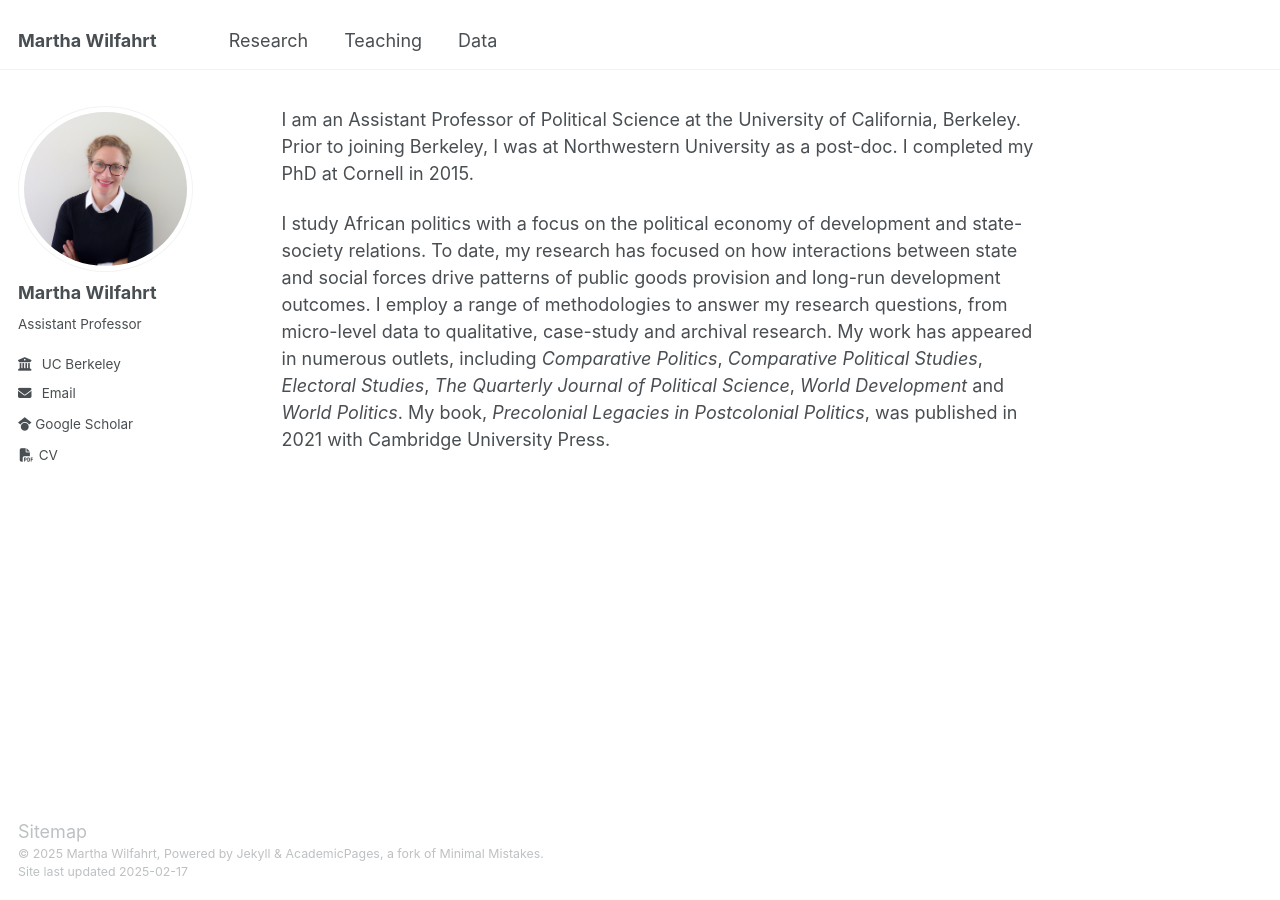
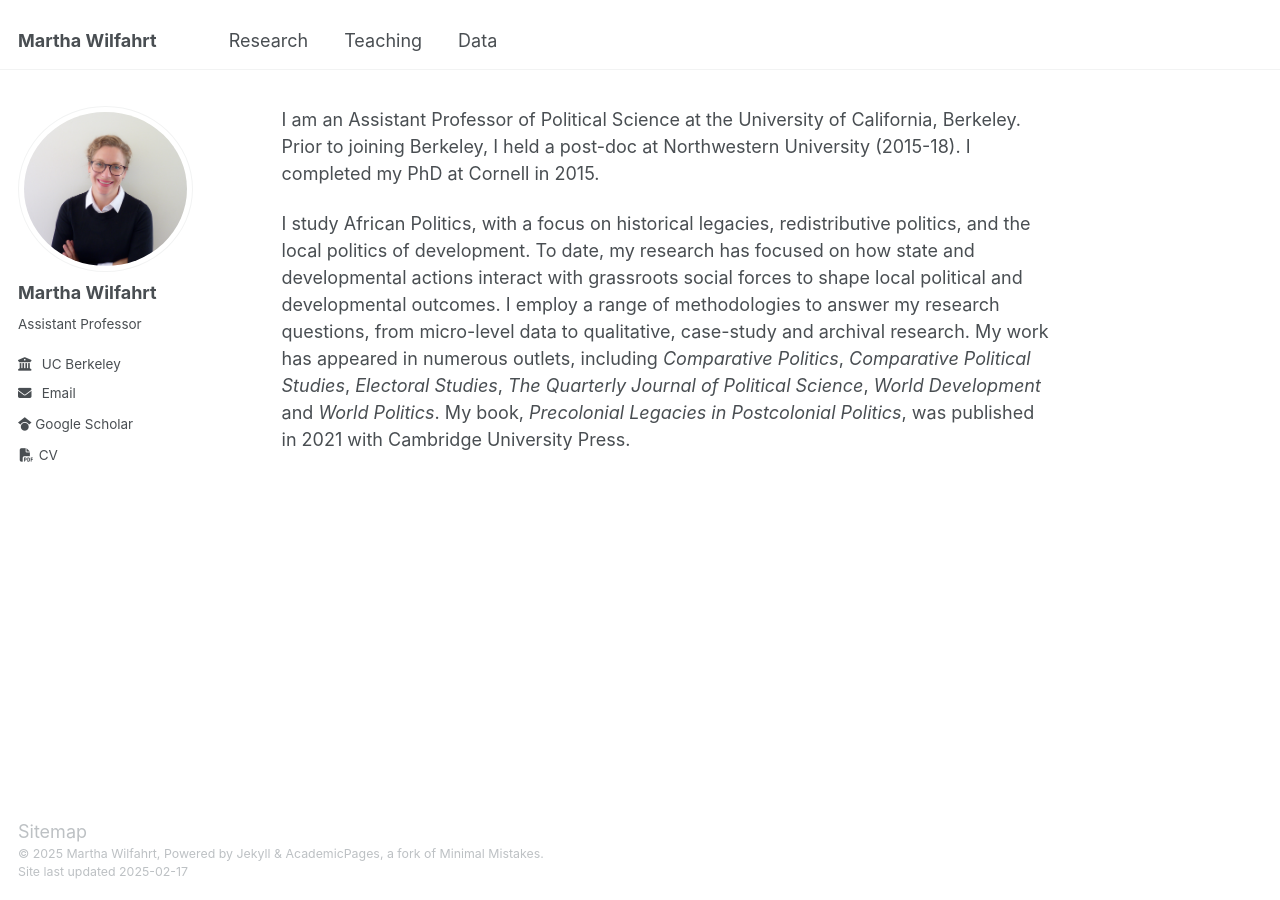
Before and after one commit to martha-wilfahrt/martha-wilfahrt.github.io, a Jekyll site: the page built from _pages/about.md, in a window 1280 px wide. Built offline with Jekyll 4.4.1, drawn with Linux system fonts in a browser that asks for light colours.

Commit message:
Update about.md

```diff
--- a/_pages/about.md
+++ b/_pages/about.md
@@ -7,6 +7,6 @@ redirect_from:
   - /about.html
 ---
 
-I am an Assistant Professor of Political Science at the University of California, Berkeley. Prior to joining Berkeley, I was at Northwestern University as a post-doc. I completed my PhD at Cornell in 2015.
+I am an Assistant Professor of Political Science at the University of California, Berkeley. Prior to joining Berkeley, I held a post-doc at Northwestern University (2015-18). I completed my PhD at Cornell in 2015.
 
-I study African politics with a focus on the political economy of development and state-society relations. To date, my research has focused on how interactions between state and social forces drive patterns of public goods provision and long-run development outcomes. I employ a range of methodologies to answer my research questions, from micro-level data to qualitative, case-study and archival research. My work has appeared in numerous outlets, including _Comparative Politics_, _Comparative Political Studies_, _Electoral Studies_, _The Quarterly Journal of Political Science_, _World Development_ and _World Politics_.  My book, _Precolonial Legacies in Postcolonial Politics_, was published in 2021 with Cambridge University Press.
+I study African Politics, with a focus on historical legacies, redistributive politics, and the local politics of development. To date, my research has focused on how state and developmental actions interact with grassroots social forces to shape local political and developmental outcomes. I employ a range of methodologies to answer my research questions, from micro-level data to qualitative, case-study and archival research. My work has appeared in numerous outlets, including _Comparative Politics_, _Comparative Political Studies_, _Electoral Studies_, _The Quarterly Journal of Political Science_, _World Development_ and _World Politics_.  My book, _Precolonial Legacies in Postcolonial Politics_, was published in 2021 with Cambridge University Press.
```
